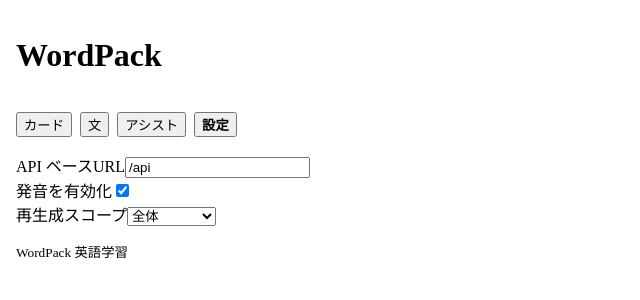
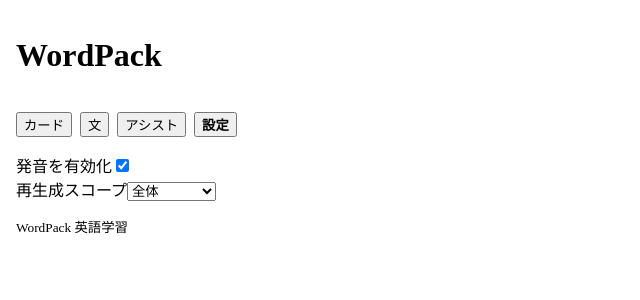
Before and after one commit to RiSEblackbird/wordpack-for-english, a React (Vite) app in the folder src/frontend/: page / in a window 1280 px wide. Both pictures are taken after a click on the button "設定". Shown: the top 300 px of the page, without its empty margins (0-640 px from the left). Built offline with nearby package versions, Linux system fonts and the light colour scheme.

Commit message:
APIべーすURLの設定削除

```diff
--- a/src/frontend/src/components/SettingsPanel.tsx
+++ b/src/frontend/src/components/SettingsPanel.tsx
@@ -9,18 +9,11 @@
   const { settings, setSettings } = useSettings();
   return (
     <section>
-      <label>
-        API ベースURL
-        <input
-          ref={focusRef as React.RefObject<HTMLInputElement>}
-          value={settings.apiBase}
-          onChange={(e: React.ChangeEvent<HTMLInputElement>) => setSettings({ ...settings, apiBase: e.target.value })}
-        />
-      </label>
       <div>
         <label>
           発音を有効化
           <input
+            ref={focusRef as React.RefObject<HTMLInputElement>}
             type="checkbox"
             checked={settings.pronunciationEnabled}
             onChange={(e: React.ChangeEvent<HTMLInputElement>) => setSettings({ ...settings, pronunciationEnabled: e.target.checked })}
```
Also changed, not shown: 2 other files (tests, documents, lock files or other folders).
